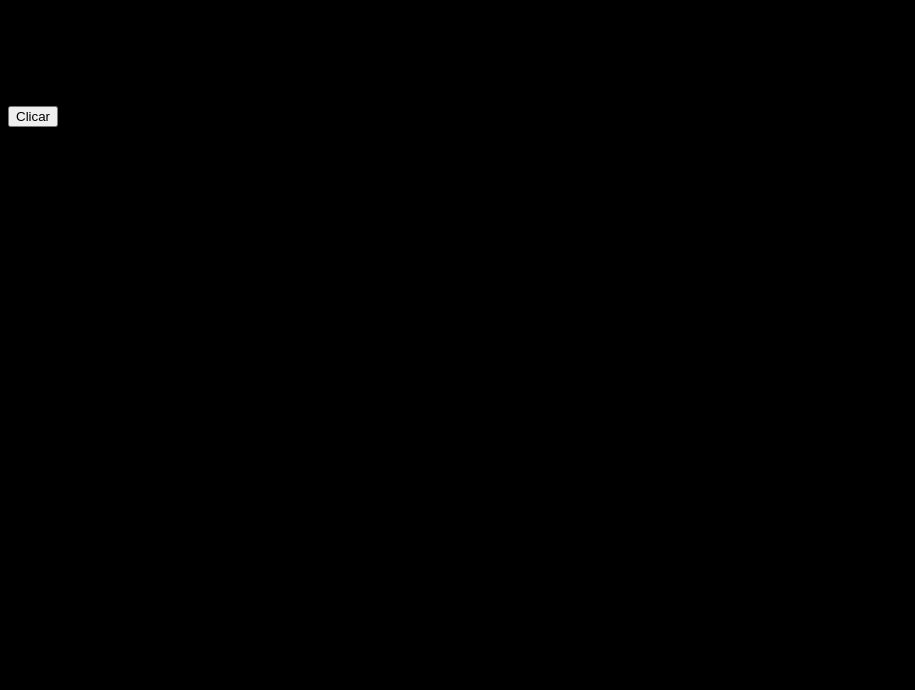
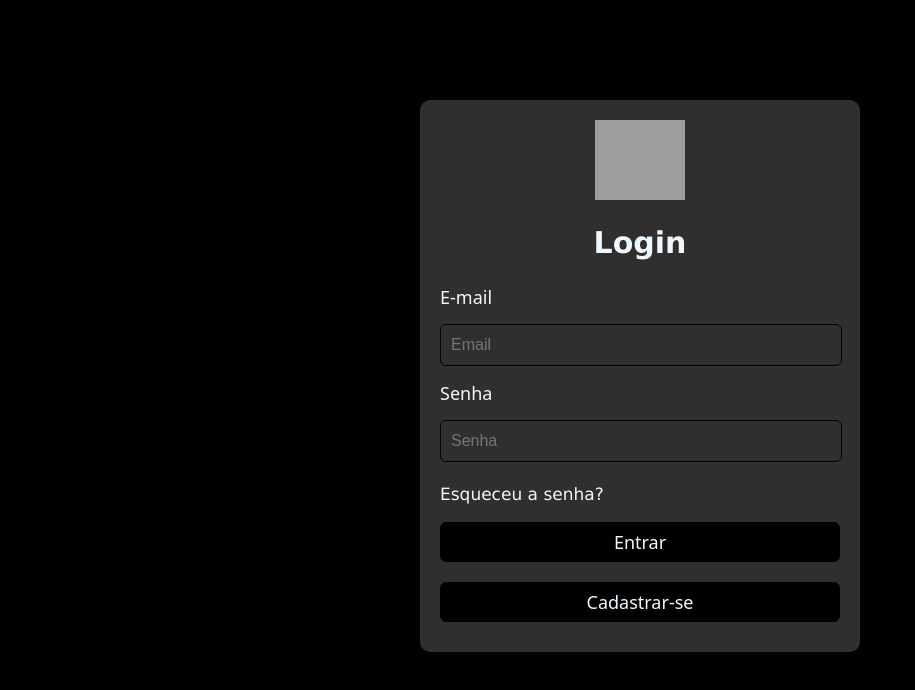
Before and after one commit to lalycris/system-next, a Next.js app: page /login in a window 1280 px wide. Shown: the top 690 px of the page, without its empty margins (0-915 px from the left). Built offline with nearby package versions, Linux system fonts and the light colour scheme; grey boxes are pictures that could not be loaded.

Commit message:
feat login screen

```diff
--- a/src/pages/login.tsx
+++ b/src/pages/login.tsx
@@ -1,16 +1,42 @@
 import React from 'react';
 import './login.css';
-import Footer from '../app/components/Footer/Footer';
+import { ClassNames } from '@emotion/react';
+import Link from 'next/link';
+
 
 function Login() {
     return (
-        <><Footer /><><div className='h1'>
-            <h1>Login</h1>
+    <div className="login">
+        <div className="login-card">
+            <img style={{
+                width: '90px',
+                height: '80px',
+                marginLeft: 'auto',
+                marginRight: 'auto',
+                display: 'block'}}
+
+             src="https://www.freepnglogos.com/uploads/spotify-logo-png/spotify-download-logo-30.png" alt="Spotify" />
+
+            <h2>Login</h2>
+
+                <div>
+                    <label htmlFor="email">E-mail</label>
+                    <input type="email" name="email" id="email" placeholder="Email" />
+                </div>
+
+                <div>
+                    <label htmlFor="password">Senha</label>
+                    <input type="password" name="password" id="password" placeholder="Senha" />
+
+                    <Link href="/forgot-password">Esqueceu a senha?</Link>
+                </div>
+
+                <button type="submit">Entrar</button>
+                <button type="submit">Cadastrar-se</button>
+
         </div>
-            <button> Clicar </button>
-        </></>
-
-    );
+    </div>
+        )
 }
 
 export default Login;
```
